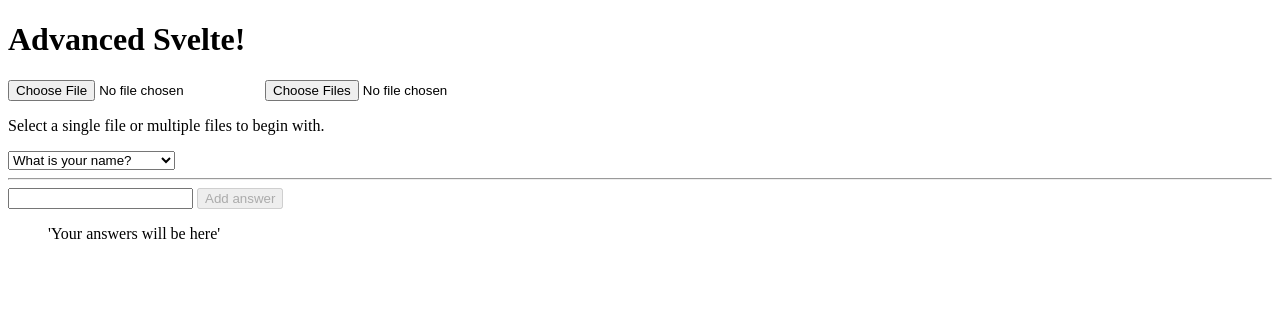
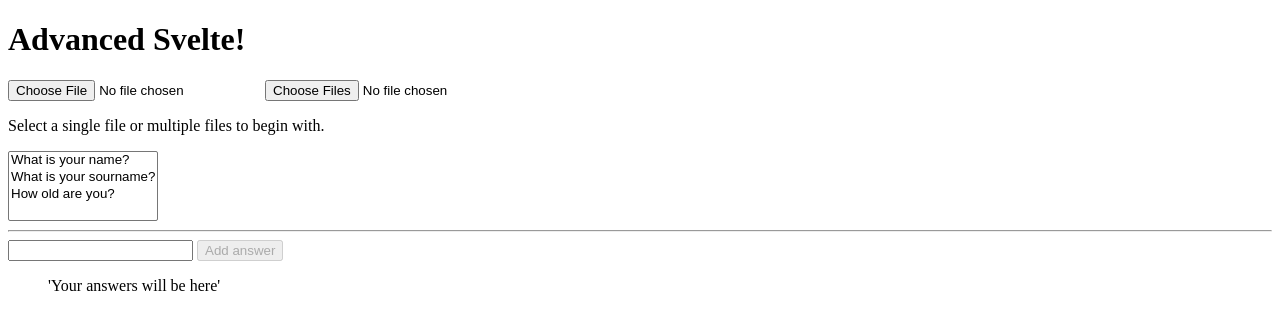
Before and after one commit to Waldemar-00/SVELTE-advanced-, a SvelteKit app: page / in a window 1280 px wide. Shown: the top 330 px of the page. Built offline with nearby package versions, Linux system fonts and the light colour scheme.

Commit message:
Used an attribute of input - multiple.

```diff
--- a/src/components/Select.svelte
+++ b/src/components/Select.svelte
@@ -7,27 +7,35 @@
 		{ question: 'How old are you?', qst: 'Age: ' }
 	];
 	let answ;
-	let selected;
+	let selected = [];
 	let answers = [];
+	let disabled = true;
 	$: {
+		console.log(selected);
 		console.log(answers);
 	}
 	function addedAnswerHandler() {
-		answers = [...answers, { answ, qst: selected.qst }];
+		answers = [...answers, { answ, qst: selected }];
+		disabled = false;
 	}
 </script>
 
 <form on:submit|preventDefault={addedAnswerHandler}>
-	<select name="" id="" bind:value={selected}>
+	<select
+		name="selectedQuestions"
+		multiple
+		bind:value={selected}
+		on:change={() => (disabled = true)}
+	>
 		{#each options as option, index (index)}
-			<option value={option}>{option.question}</option>
+			<option value={option.qst}>{option.question}</option>
 		{:else}
 			<p>No options!</p>
 		{/each}
 	</select>
 	<hr />
 	<input type="text" bind:value={answ} />
-	<button disabled={!answ}>Add answer</button>
+	<button disabled={!(answ && selected.length > 0 && disabled)}>Add answer</button>
 </form>
 
 <ul>
```
